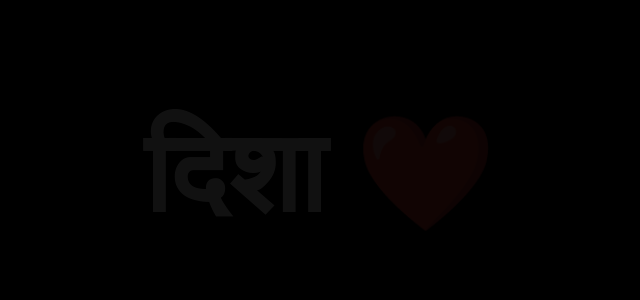
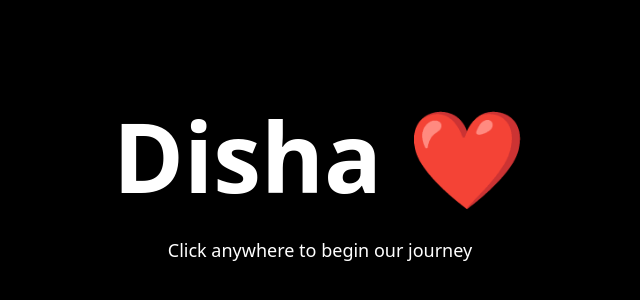
Before and after one commit to Y-ash-Thakur/To-my-fav-person, a React (Vite) app: page / in a window 1280 px wide. Shown: the part 214-514 px from the top of the page, without its empty margins (320-960 px from the left). Built offline with nearby package versions, Linux system fonts and the light colour scheme.

Commit message:
added pictured to the gallery and completed the starting animation

```diff
--- a/src/App.tsx
+++ b/src/App.tsx
@@ -1,4 +1,4 @@
-import { useState, useEffect } from 'react';
+import { useState } from 'react';
 import LandingSection from './components/LandingSection';
 import TimelineSection from './components/TimelineSection';
 import LetterSection from './components/LetterSection';
@@ -7,6 +7,7 @@ import meet1 from './assets/images/1st_meet.jpg'
 import meet2 from './assets/images/2nd_meet.jpg'
 import meet3 from './assets/images/3rd_meet.jpg'
 import meet4 from './assets/images/4th_meet.jpg'
+import meet5 from './assets/images/holding_hands.jpg'
 import { PhotoGallery } from './components/PhotoGallery';
 import SimpleLoading from './components/SimpleLoading';
 
@@ -36,32 +37,25 @@ const timelineStories = [
     imageUrl: meet4
   },
   {
-    title: 'Our Fifth Meet',
+    title: 'Our Fifth Meet ❤️',
     Date: '2nd November 2025',
-    description: 'From quiet evenings at home to exciting new experiences, every moment with you becomes a cherished memory. Here\'s to all the beautiful moments yet to come.',
-    imageUrl: ''
+    description: "When the day finally arrived, I couldn't stop smiling. The moment I reached the place, my heartbeat started racing — I was nervous but so excited to see you after 40 days. And then, when I finally saw you, I just couldn't stop smiling. It was our first meet after confessing our feelings, and honestly I am considering it as our FIRST DATE already 🫶🏻. Just like our first hug, I kissed you for the first time… and honestly, I can't even explain how I felt in that moment. It felt so nice to hold your hands again after so long. We sat, talked, laughed, and ate together — and somehow, time just flew by. Before leaving, I kissed you again on your cheeks, wishing I could've spent a little more time with you. ❤️",
+    imageUrl: meet5
   }
 ];
 
 const letterMessage = `My Dear Sweetuuu!!,
 
-So it's been over 5 months since we first met, but it feels like I've known you for a really long time. To be really honest I had no idea that things would turn out this way between us. We started as friends, but somewhere along the way, my feelings for you grew overtime into something much deeper. And I was literally not expecting this at all. We may not be dating yet, but I feel like we have something really special going on here. I don't really have any count of how many times I think about you in a day, but it's definitely more than I can keep track of. You just stayes in my mind all the time and I find myself smiling for no reasons whenever I think about you. You won't believe how many times my mom has caught me smiling while doing random ass stuff 😂. Cause you are always there
+So it's been over 5 months since we first talked, but it feels like I've known you for a really long time. To be really honest I had no idea that things would turn out this way between us. We started as friends, but somewhere along the way, my feelings for you grew overtime into something much deeper. And I was literally not expecting this at all. We may not be dating yet, but I feel like we have something really special going on here. I don't really have any count of how many times I think about you in a day, but it's definitely more than I can keep track of. You just stayes in my mind all the time and I find myself smiling for no reasons whenever I think about you. You won't believe how many times my mom has caught me smiling while doing random ass stuff 😂. Cause you are always there!! 🫶🏻.
 
 Happy Birthday, To My More than a friend ❤️.`;
 
 function App() {
   const [isLoading, setIsLoading] = useState(true);
 
-  useEffect(() => {
-    const timer = setTimeout(() => {
-    setIsLoading(false);
-  }, 10000);
-
-  return () => clearTimeout(timer)
-}, [])
 
   if(isLoading){
-    return <SimpleLoading/>;
+    return <SimpleLoading onComplete={() => setIsLoading(false)}/>;
   }
 
   // Show main app content
--- a/src/components/PhotoGallery.tsx
+++ b/src/components/PhotoGallery.tsx
@@ -6,6 +6,7 @@ import meet3 from '../assets/images/3rd_meet.jpg';
 import meet4 from '../assets/images/4th_meet.jpg';
 import meet5 from '../assets/images/5th_meet.jpg';
 import meet6 from '../assets/images/6th_meet.jpg';
+import meet7 from '../assets/images/holding_hands.jpg';
 
 const galleryImages = [
   { id: 1, src: meet1, alt: 'Memory 1' },
@@ -14,7 +15,7 @@ const galleryImages = [
   { id: 4, src: meet4, alt: 'Memory 4' },
   { id: 5, src: meet5, alt: 'Memory 5' },
   { id: 6, src: meet6, alt: 'Memory 6' },
-  { id: 7, src: '/placeholder.svg', alt: 'Memory 7' },
+  { id: 7, src: meet7, alt: 'Memory 7' },
   { id: 8, src: '/placeholder.svg', alt: 'Memory 8' },
 ];
 
--- a/src/components/SimpleLoading.tsx
+++ b/src/components/SimpleLoading.tsx
@@ -1,14 +1,15 @@
 "use client";
-import { useEffect, useState } from "react";
-import { motion, AnimatePresence } from "framer-motion";
+import { useEffect, useState, useRef } from "react";
 
-const SimpleLoading = () => {
-  const [show, setShow] = useState(true);
+const SimpleLoading = ({ onComplete }: { onComplete: () => void }) => {
   const [currentIndex, setCurrentIndex] = useState(0);
+  const [hasInteracted, setHasInteracted] = useState(false);
+  const [loadingStarted, setLoadingStarted] = useState(false);
+  const audioRef = useRef<HTMLAudioElement | null>(null);
 
   const texts = [
+    "Disha ❤️",
     "दिशा ❤️",
-    "Disha ❤️",
     "দিশা ❤️",
     "ದಿಶಾ ❤️",
     "દિશા ❤️",
@@ -20,46 +21,104 @@ const SimpleLoading = () => {
     "ଦିଶା ❤️",
   ];
 
+  const handleUserInteraction = () => {
+    if (!hasInteracted) {
+      setHasInteracted(true);
+      setLoadingStarted(true);
+
+      // Start audio
+      if (audioRef.current) {
+        audioRef.current.play().catch(console.error);
+      }
+
+      // Set a timer to complete loading after 12 seconds FROM CLICK
+      const timer = setTimeout(() => {
+        if(audioRef.current) {
+          audioRef.current.pause();
+          audioRef.current.currentTime = 0;
+        }
+        onComplete(); // Notify App.tsx that loading is complete
+      }, 11000);
+
+      return () => clearTimeout(timer);
+    }
+  };
+
   useEffect(() => {
-    const textInterval = setInterval(() => {
-      setCurrentIndex((prevIndex) => (prevIndex + 1) % texts.length)
-    }, 400);
-
-    const timer = setTimeout(() => {
-      setShow(false);
-      clearInterval(textInterval);
-    },8000);
+    // Initialize audio but don't play immediately
+    audioRef.current = new Audio('/music/starting_track_trimmed.mp3');
+    audioRef.current.volume = 0.5;
+    audioRef.current.loop = true;
 
     return () => {
-      clearTimeout(timer);
-      clearInterval(textInterval);
+      // Cleanup audio
+      if(audioRef.current) {
+        audioRef.current.pause();
+        audioRef.current.currentTime = 0;
+      }
+    };
+  }, []);
+
+  useEffect(() => {
+    if (!loadingStarted) return;
+
+    const changeText = () => {
+      setCurrentIndex((prevIndex) => {
+        if (prevIndex === texts.length - 1) {
+          return 0;
+        }
+        return prevIndex + 1;
+      });
+    };
+
+    const timers: NodeJS.Timeout[] = [];
+
+    // First text stays for 4.5 seconds (from click)
+    timers.push(setTimeout(() => {
+      changeText();
+    }, 4500));
+
+    // Then change text every 350ms indefinitely
+    let accumulatedTime = 4500;
+
+    for(let i = 0; i < 100; i++) {
+      timers.push(
+        setTimeout(() => {
+          changeText();
+        }, accumulatedTime)
+      );
+      accumulatedTime += 350;
     }
-  }, [texts.length]);
+
+    return () => {
+      timers.forEach(timer => clearTimeout(timer));
+    };
+  }, [loadingStarted, texts.length]);
 
   return (
-    <AnimatePresence>
-      {show && (
-        <motion.div
-          initial={{ opacity: 1 }}
-          exit={{ opacity: 0 }}
-          transition={{ duration: 0.5 }}
-          className="fixed inset-0 bg-black flex items-center justify-center"
-        >
-          <AnimatePresence mode="wait">
-            <motion.h1
-              key={currentIndex}
-              initial={{ scale: 0.8, opacity: 0, y:20 }}
-              animate={{ scale: 1, opacity: 1, y:0 }}
-              exit={{ scale: 1.2, opacity: 0, y: -20 }}
-              transition={{ duration: 0.5 }}
-              className="text-6xl md:text-8xl text-white font-bold text-center"
-            >
-              {texts[currentIndex]}
-            </motion.h1>
-          </AnimatePresence>
-        </motion.div>
+    <div
+      className="fixed inset-0 bg-black flex items-center justify-center cursor-pointer"
+      onClick={handleUserInteraction}
+    >
+      {/* Initial click prompt */}
+      {!hasInteracted && (
+        <div className="flex flex-col items-center justify-center">
+          <h1 className="text-6xl md:text-8xl text-white font-bold text-center mb-8">
+            Disha ❤️
+          </h1>
+          <div className="text-white text-lg text-center px-4">
+            Click anywhere to begin our journey
+          </div>
+        </div>
       )}
-    </AnimatePresence>
+
+      {/* Text changes after click - no animations */}
+      {hasInteracted && (
+        <h1 className="text-6xl md:text-8xl text-white font-bold text-center">
+          {texts[currentIndex]}
+        </h1>
+      )}
+    </div>
   )
 }
 
--- a/src/components/SpotifySection.tsx
+++ b/src/components/SpotifySection.tsx
@@ -28,7 +28,7 @@ export default function SpotifySection({ playlistUrl }: SpotifySectionProps) {
           className="flex justify-center mb-8"
         >
           <div className="w-80 h-18 flex items-center justify-center">
-          <img src={DishaImg} className = "w-35 h-35 rounded-full object-cover" />
+          <img src={DishaImg} alt='' className = "w-35 h-35 rounded-full object-cover" />
           </div>
         </motion.div>
 
```
Also changed, not shown: src/assets/images/holding_hands.jpg (added), 1 other file (tests, documents, lock files or other folders).
